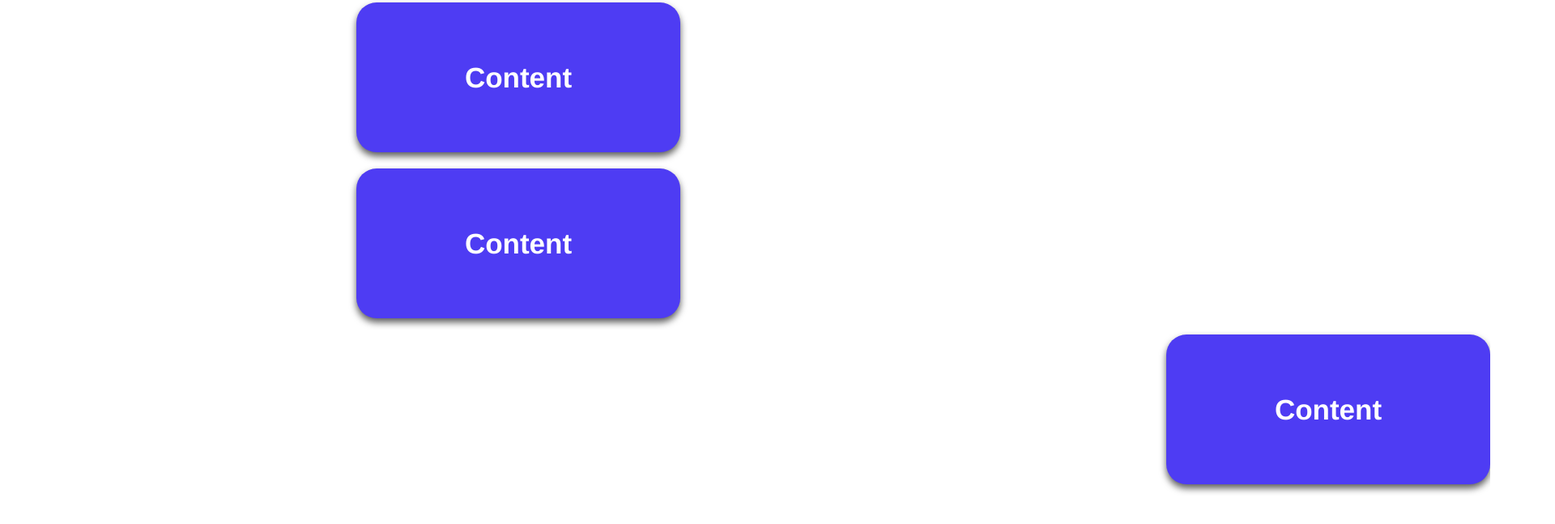
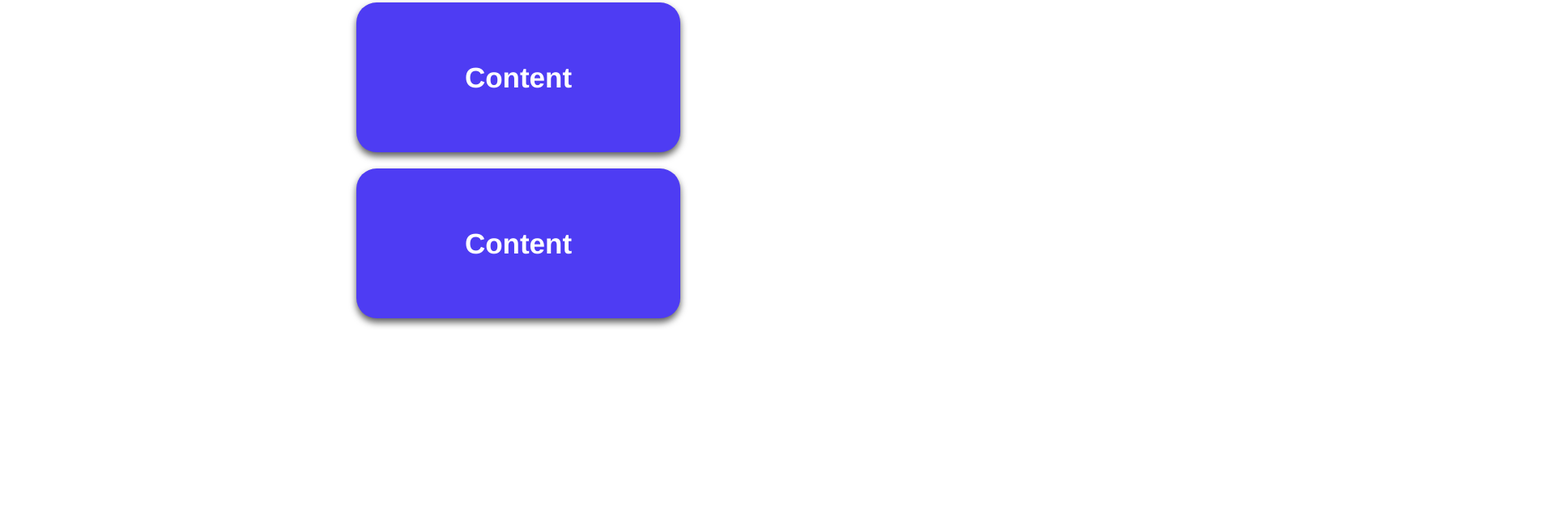
Before and after one commit to loyeh/scrolling-animation, a plain HTML site: page index.html in a window 1280 px wide. Shown: the part 1489-2136 px from the top of the page at 81% size, 1920 px wide, since content can reach past the window. Drawn offline with Linux system fonts and the light colour scheme.

Commit message:
some style modifications

```diff
--- a/style.css
+++ b/style.css
@@ -1,26 +1,26 @@
-*{
+* {
   margin: 0;
   padding: 0;
   box-sizing: border-box;
-    font-family:'Franklin Gothic Medium', 'Arial Narrow', Arial, sans-serif;
+  font-family: "Franklin Gothic Medium", "Arial Narrow", Arial, sans-serif;
 }
-.main{
+.main {
   width: 100vw;
   display: flex;
   align-items: center;
   flex-direction: column;
 }
-h1{
+h1 {
   margin-top: 10px;
 }
-.box{
+.box {
   position: relative;
   width: 400px;
   height: 185px;
   margin: 10px;
-    display: grid;
-    align-content: center;
-    place-items: center;
+  display: flex;
+  align-items: center;
+  justify-content: center;
   flex-direction: column;
   background-color: #4e3cf3;
   color: white;
@@ -30,13 +30,12 @@ h1{
   transition: 0.5s;
   box-shadow: 0px 5px 8px #5e5e5e;
 }
-.left{
-    transform: translateX(-1000px);
+.left {
+  transform: translateX(-400%);
 }
-.right{
-    transform: translateX(1000px);
+.right {
+  transform: translateX(400%);
 }
-.center{
+.center {
   transform: translateX(0);
-
 }
```
Lines whose indentation alone changed are shown as unchanged.
